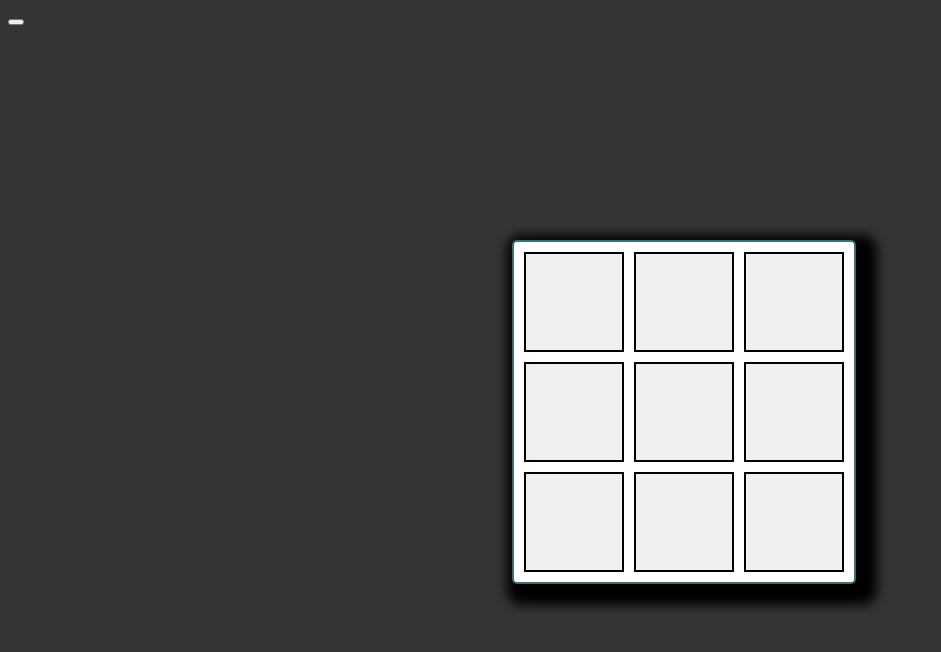
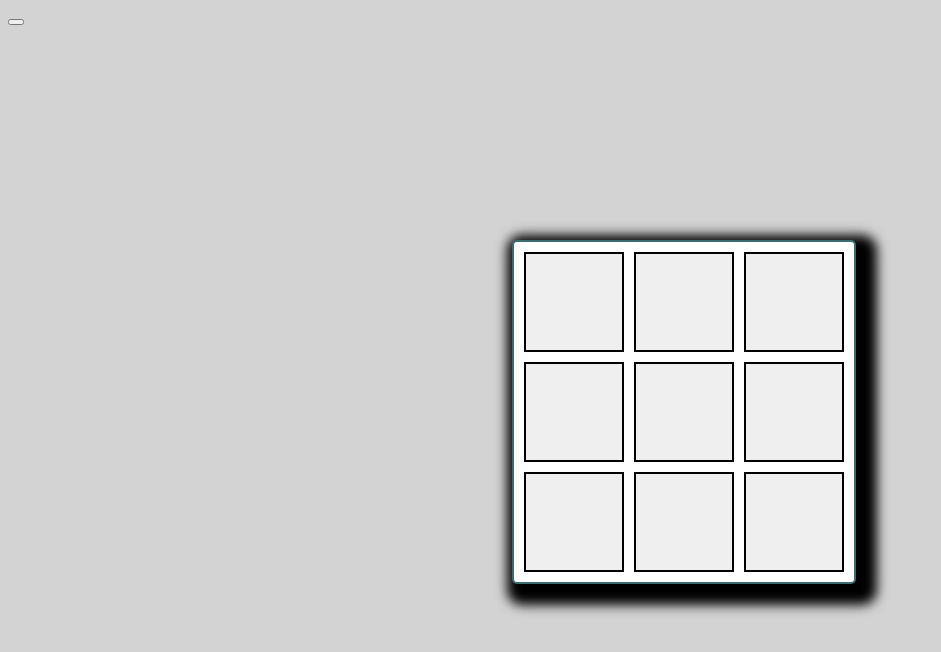
Before and after one commit to SOSNE/tic-tac-toe, a plain HTML site: page index.html in a window 1280 px wide. Shown: the whole page, without its empty margins (0-941 px from the left). Drawn offline with Linux system fonts and the light colour scheme.

Commit message:
tlo szare

```diff
--- a/css.css
+++ b/css.css
@@ -1,5 +1,5 @@
 body{
-background-color: #353535;
+background-color: lightgray
 
 }
 .wojtus{
@@ -24,6 +24,7 @@ background-color: #353535;
 }
 #wygrana{
     font-size: 40px;
+
 }
 #nr1{
  border: 2px black solid;
```
